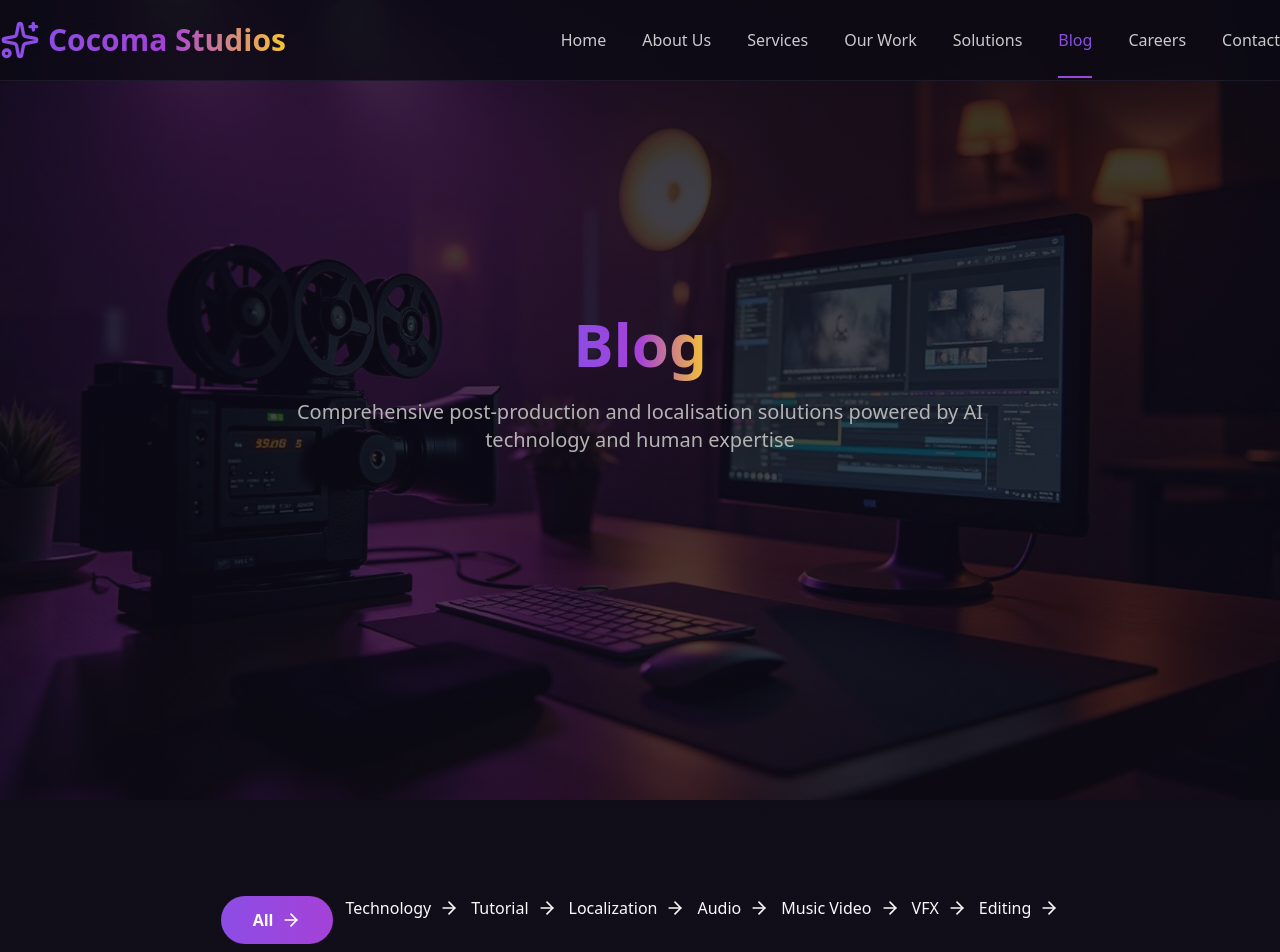
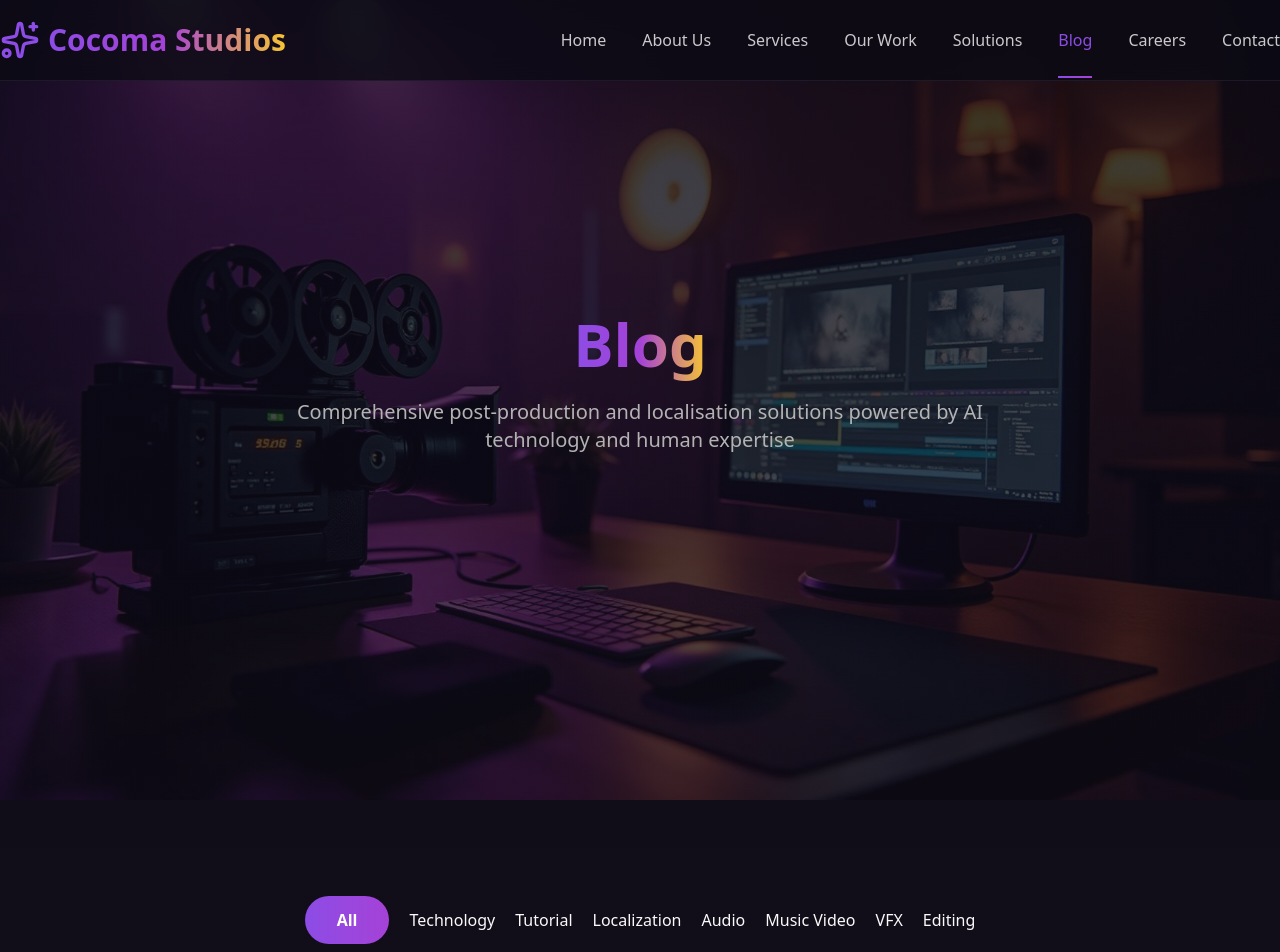
Before and after one commit to anshukumar2708/cocoma-studios, a Next.js app: page /blog in a window 1280 px wide. Shown: the top 952 px of the page. Built offline with nearby package versions, Linux system fonts and the light colour scheme.

Commit message:
issues fix in blog

```diff
--- a/src/app/blog/page.tsx
+++ b/src/app/blog/page.tsx
@@ -1,10 +1,14 @@
+"use client";
 import { Calendar, User } from "lucide-react";
 import { Card } from "@/components/ui/card";
 import heroBg from "@/assets/hero-bg.jpg";
 import HeroSection from "@/components/ui/HeroSection";
 import CustomLink from "@/components/ui/CustomLink";
+import Button from "@/components/ui/Button";
+import { useState } from "react";
 
 const Blog = () => {
+    const [activeCategory, setActiveCategory] = useState<string>("All");
     const posts = [
         {
             title: "The Future of AI in Post-Production",
@@ -74,6 +78,10 @@ const Blog = () => {
 
     const categories = ["All", "Technology", "Tutorial", "Localization", "Audio", "Music Video", "VFX", "Editing"];
 
+    const CategoryChangeHandler = (category: string) => {
+        setActiveCategory(category);
+    }
+
     return (
         <div className="min-h-screen">
 
@@ -87,14 +95,13 @@ const Blog = () => {
 
             {/* Categories */}
             <section className="section-container">
-                <div className="flex flex-wrap justify-center gap-3 mb-12">
+                <div className="flex flex-wrap justify-center gap-5">
                     {categories.map((category, index) => (
-                        <CustomLink
-                            href=""
-                            key={category}
+                        <Button
+                            key={index}
                             title={category}
-                            // variant={index === 0 ? "default" : "outline"}
-                            className={index === 0 ? "btn-primary" : ""}
+                            onClick={() => CategoryChangeHandler(category)}
+                            className={category === activeCategory ? "btn-primary" : ""}
                         />
                     ))}
                 </div>
@@ -132,10 +139,6 @@ const Blog = () => {
                                 </div>
                                 <div className="flex items-center justify-between">
                                     <span className="text-xs text-muted-foreground">{post.readTime}</span>
-                                    {/* <Button variant="ghost" size="sm" className="group-hover:text-primary">
-                                        Read More
-                                        <ArrowRight className="ml-1 w-4 h-4 group-hover:translate-x-1 transition-transform" />
-                                    </Button> */}
                                     <CustomLink href="" title="Read More" className="btn-primary" />
                                 </div>
                             </div>
@@ -157,8 +160,10 @@ const Blog = () => {
                             placeholder="Enter your email"
                             className="flex-1 px-4 py-2 rounded-full bg-background border border-border focus:outline-none focus:ring-2 focus:ring-primary"
                         />
-                        {/* <Button className="btn-primary">Subscribe</Button> */}
-                        <CustomLink href="" title="Subscribe" className="btn-primary" />
+                        <Button
+                            title="Get Started"
+                            className="btn-primary"
+                        />
                     </div>
                 </div>
             </section>
--- a/src/app/careers/page.tsx
+++ b/src/app/careers/page.tsx
@@ -178,7 +178,7 @@ const Careers = () => {
 
             {/* CTA */}
             <section className="section-container">
-                <div className="glass-card text-center max-w-4xl mx-auto">
+                <div className="glass-card text-center max-w-4xl mx-auto flex flex-col justify-center items-center">
                     <h2 className="text-3xl font-bold mb-4">Don&apos;t See a Perfect Match?</h2>
                     <p className="text-xl text-muted-foreground mb-6">
                         We&apos;re always looking for talented individuals. Send us your portfolio!
--- a/src/app/services/page.tsx
+++ b/src/app/services/page.tsx
@@ -2,6 +2,7 @@ import { Film, Sparkles, Globe, Image, Scissors, Mic2, Palette, Wand2, Languages
 import ServiceCard from "@/components/ServiceCard";
 import HeroSection from "@/components/ui/HeroSection";
 import heroBg from "@/assets/hero-bg.jpg";
+import CustomLink from "@/components/ui/CustomLink";
 
 const Services = () => {
     const visualPromotion = [
@@ -114,14 +115,12 @@ const Services = () => {
 
             {/* CTA */}
             <section className="section-container">
-                <div className="glass-card text-center max-w-4xl mx-auto">
+                <div className="glass-card text-center max-w-4xl mx-auto flex flex-col justify-center items-center">
                     <h2 className="text-3xl font-bold mb-4">Ready to Get Started?</h2>
                     <p className="text-xl text-muted-foreground mb-6">
                         Let&apos;s discuss how our services can bring your project to life
                     </p>
-                    <a href="/contact" className="btn-primary inline-block">
-                        Contact Us Today
-                    </a>
+                    <CustomLink href="/contact" title="Contact Us Today" className="btn-primary inline-block" />
                 </div>
             </section>
         </div>
--- a/src/app/solutions/page.tsx
+++ b/src/app/solutions/page.tsx
@@ -139,7 +139,7 @@ const Solutions = () => {
             <section className="section-container">
                 <div className="glass-card text-center max-w-4xl mx-auto relative overflow-hidden">
                     <div className="absolute inset-0 bg-gradient-to-br from-primary/20 to-accent/20 animate-glow" />
-                    <div className="relative">
+                    <div className="relative flex flex-col justify-center items-center">
                         <h2 className="text-3xl font-bold mb-4">Ready to Transform Your Workflow?</h2>
                         <p className="text-xl text-muted-foreground mb-6">
                             Let&apos;s discuss how our tailored solutions can accelerate your success
--- a/src/components/ui/Button.tsx
+++ b/src/components/ui/Button.tsx
@@ -1,25 +1,30 @@
 "use client";
 
-import Link from "next/link";
-import { ArrowRight } from "lucide-react";
-import * as React from "react";
+import React from "react";
+// import { ArrowRight } from "lucide-react";
 
 interface ButtonProps {
-    href: string;
     title: React.ReactNode;
     className?: string;
+    onClick?: () => void;
+    type?: "button" | "submit" | "reset";
 }
 
-export default function Button({ href, title, className = "" }: ButtonProps) {
+const Button: React.FC<ButtonProps> = ({
+    title,
+    className = "",
+    onClick,
+    type = "button",
+}) => {
     return (
-        <Link href={href}>
-            <button
-                className={`group flex justify-center items-center ${className}`}
-                type="button"
-            >
-                {title}
-                <ArrowRight className="ml-2 w-5 h-5 group-hover:translate-x-1 transition-transform" />
-            </button>
-        </Link>
+        <button
+            type={type}
+            onClick={onClick}
+            className={`group flex justify-center items-center  ${className}`}
+        >
+            {title}
+        </button>
     );
-}
+};
+
+export default Button;
```
